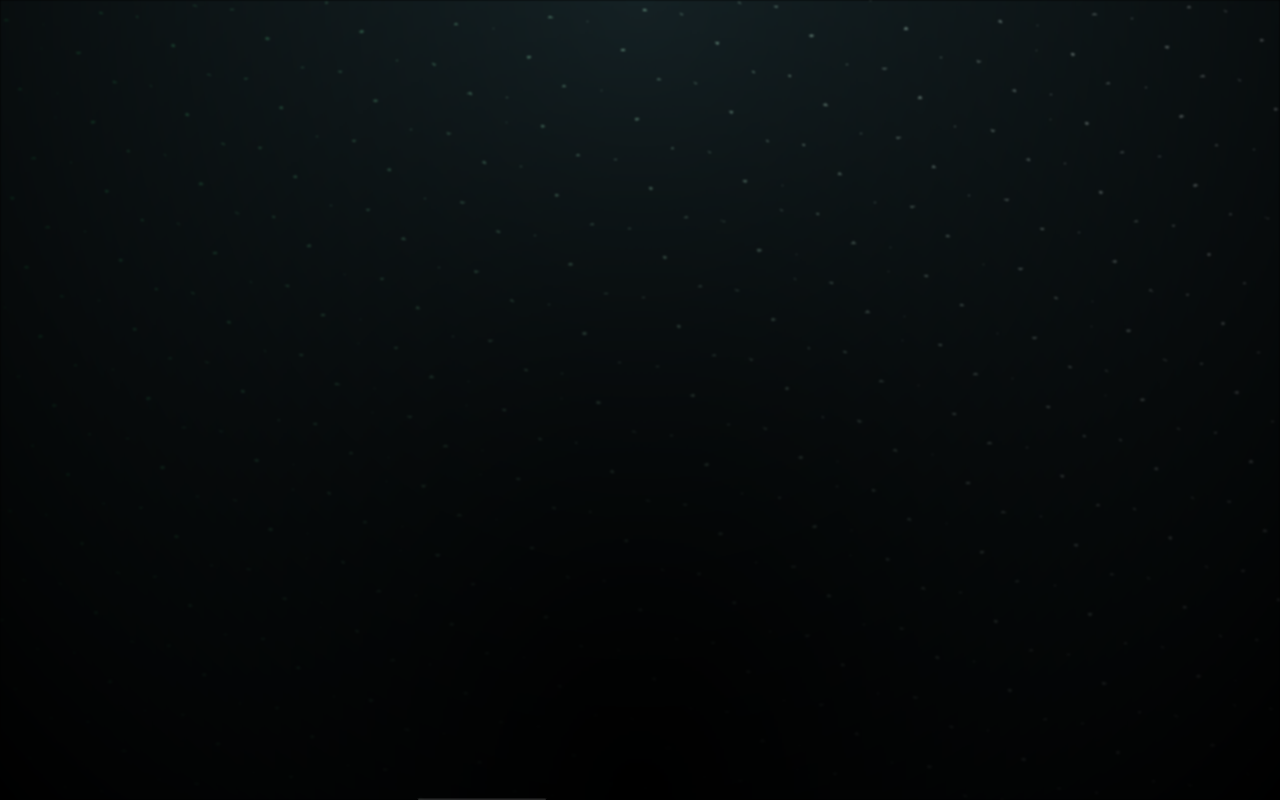
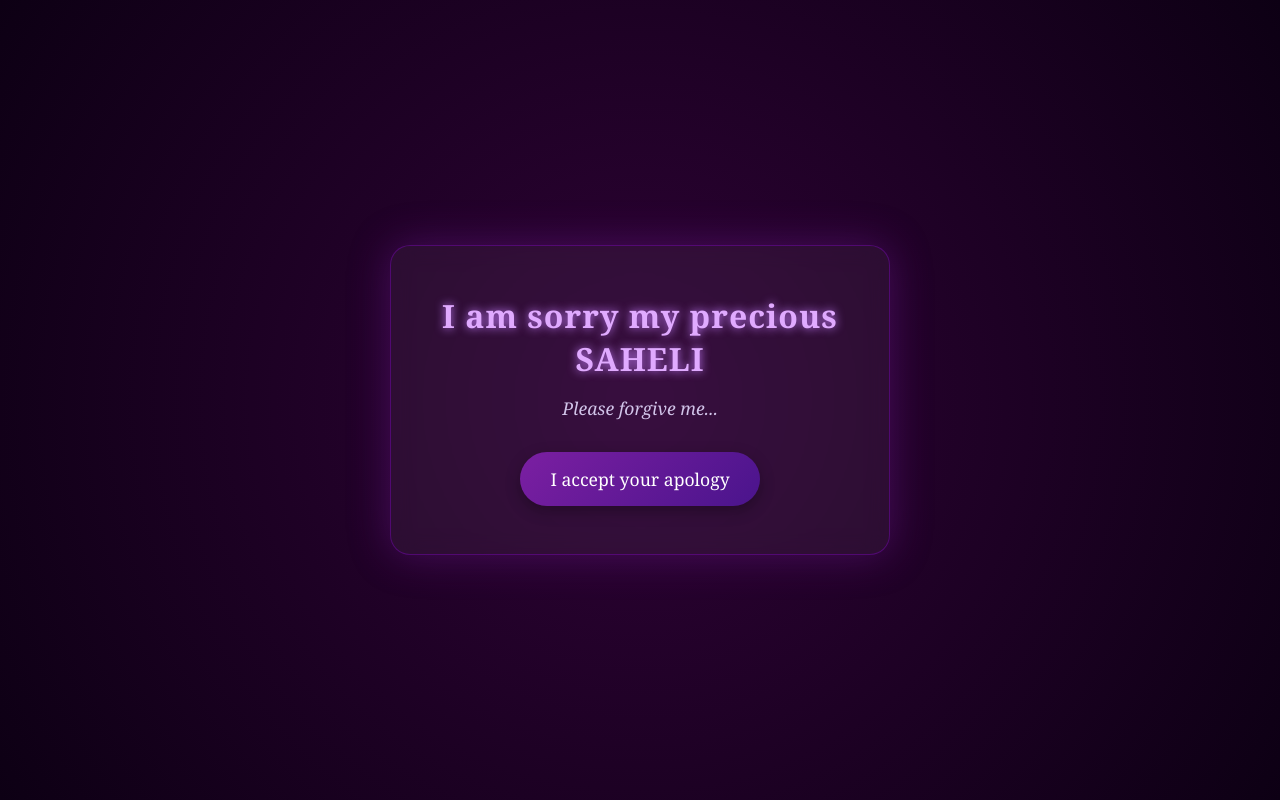
Before and after one commit to zombom/Flowers, a plain HTML site: page index.html in a window 1280 px wide. Drawn offline with Linux system fonts and the light colour scheme.

Commit message:
Update main.css

```diff
--- a/main.css
+++ b/main.css
@@ -1,3 +1,78 @@
+/* =========================
+   INTRO SCREEN STYLES (NEW)
+   ========================= */
+
+.intro {
+    position: fixed;
+    top: 0;
+    left: 0;
+    width: 100%;
+    height: 100vh;
+    display: flex;
+    justify-content: center;
+    align-items: center;
+    background: radial-gradient(circle at center, #2e0235 0%, #0d0014 100%);
+    z-index: 9999;
+    opacity: 1;
+    transition: opacity 1.5s ease-out;
+}
+
+.intro.fade-out {
+    opacity: 0;
+    pointer-events: none;
+}
+
+.intro-box {
+    text-align: center;
+    padding: 3rem;
+    border-radius: 20px;
+    background: rgba(255, 255, 255, 0.05);
+    backdrop-filter: blur(10px);
+    border: 1px solid rgba(162, 0, 255, 0.3);
+    box-shadow: 0 0 40px rgba(123, 31, 162, 0.4);
+    max-width: 90%;
+    width: 500px;
+    font-family: 'Georgia', serif;
+}
+
+.intro-text {
+    color: #e0aaff;
+    font-size: 2rem;
+    margin-bottom: 1rem;
+    text-shadow: 0 0 10px #c77dff;
+    letter-spacing: 1px;
+}
+
+.intro-subtext {
+    color: #d1c4e9;
+    font-size: 1.1rem;
+    margin-bottom: 2rem;
+    font-style: italic;
+}
+
+.intro-btn {
+    background: linear-gradient(135deg, #7b1fa2, #4a148c);
+    color: white;
+    border: none;
+    padding: 15px 30px;
+    font-size: 1.1rem;
+    border-radius: 50px;
+    cursor: pointer;
+    transition: transform 0.3s ease, box-shadow 0.3s ease;
+    box-shadow: 0 5px 15px rgba(0,0,0,0.3);
+    font-family: inherit;
+}
+
+.intro-btn:hover {
+    transform: translateY(-3px) scale(1.05);
+    box-shadow: 0 10px 20px rgba(123, 31, 162, 0.6);
+    background: linear-gradient(135deg, #9c47ff, #7b1fa2);
+}
+
+/* =========================
+   ORIGINAL FLOWERS CSS
+   ========================= */
+
 *,
 *::after,
 *::before {
@@ -610,8 +685,8 @@ body {
   border-top-left-radius: 100%;
   border-left: 2vmin solid #217005;
   background-image: linear-gradient(to bottom, transparent, var(--dark-color) 60%);
- -webkit-mask
   -webkit-mask-image: linear-gradient(to top,transparent 30%,#24803e 60% );
+  mask-image: linear-gradient(to top,transparent 30%,#24803e 60% );
 }
 .flower__g-right--1 {
   -webkit-animation: flower-g-right-ans 2.5s linear infinite;
@@ -799,7 +874,7 @@ body {
   box-shadow: inset 0 2px 1vmin hsla(184deg, 97%, 58%, 0.2);
   background-image: linear-gradient(to bottom left, transparent, var(--dark-color)), linear-gradient(to bottom right, #064f0a 50%, transparent 50%, transparent);
   -webkit-mask-image: linear-gradient(to bottom right, #097149 50%, transparent 50%, transparent);
-  mask-image: linear-gradient(to bottom right, #0e8723 50%, transparent 50%, transparent);
+  mask-image: linear-gradient(to bottom right, #097149 50%, transparent 50%, transparent);
 }
 .flower__g-fr {
   position: absolute;
@@ -832,6 +907,7 @@ body {
   border-top-left-radius: 100%;
   border-left: 2vmin solid #147b47;
   -webkit-mask-image: linear-gradient(to top, transparent 25%, #0e4e2a 50%);
+  mask-image: linear-gradient(to top, transparent 25%, #0e4e2a 50%);
   position: relative;
   z-index: 1;
 }
@@ -845,6 +921,7 @@ body {
   box-shadow: inset 0 2px 1vmin hsla(184deg, 97%, 58%, 0.2);
   background-image: linear-gradient(to bottom left, transparent, var(--dark-color) 98%), linear-gradient(to bottom right, #106e18 45%, transparent 50%, transparent);
   -webkit-mask-image: linear-gradient(135deg, #175f22 40%, transparent 50%, transparent);
+  mask-image: linear-gradient(135deg, #175f22 40%, transparent 50%, transparent);
 }
 .flower__g-fr__leaf--1 {
   left: 20vmin;
@@ -974,6 +1051,7 @@ body {
 }
 .long-g--1 .leaf {
   -webkit-mask-image: linear-gradient(to top, transparent 40%, #196d2a 80%) !important;
+  mask-image: linear-gradient(to top, transparent 40%, #196d2a 80%) !important;
 }
 .long-g--1 .leaf--1 {
   --w: 5vmin;
@@ -989,6 +1067,7 @@ body {
 }
 .long-g--2 .leaf, .long-g--3 .leaf {
   -webkit-mask-image: linear-gradient(to top, transparent 50%, #176220 80%) !important;
+  mask-image: linear-gradient(to top, transparent 50%, #176220 80%) !important;
 }
 .long-g--2 .leaf--1, .long-g--3 .leaf--1 {
   left: -1vmin;
@@ -1000,6 +1079,7 @@ body {
 }
 .long-g--3 .leaf {
   -webkit-mask-image: linear-gradient(to top, transparent 40%, #176220 80%) !important;
+  mask-image: linear-gradient(to top, transparent 40%, #176220 80%) !important;
 }
 .long-g--4 {
   left: 25vmin;
@@ -1009,6 +1089,7 @@ body {
 }
 .long-g--4 .leaf {
   -webkit-mask-image: linear-gradient(to top, transparent 50%, #176220 80%) !important;
+  mask-image: linear-gradient(to top, transparent 50%, #176220 80%) !important;
 }
 .long-g--5 {
   left: 42vmin;
@@ -1041,6 +1122,7 @@ body {
   border-top-left-radius: 100%;
   border-left: 2vmin solid var(--c);
   -webkit-mask-image: linear-gradient(to top, transparent 20%, var(--dark-color));
+  mask-image: linear-gradient(to top, transparent 20%, var(--dark-color));
   transform-origin: bottom center;
 }
 .long-g .leaf--0 {
```
